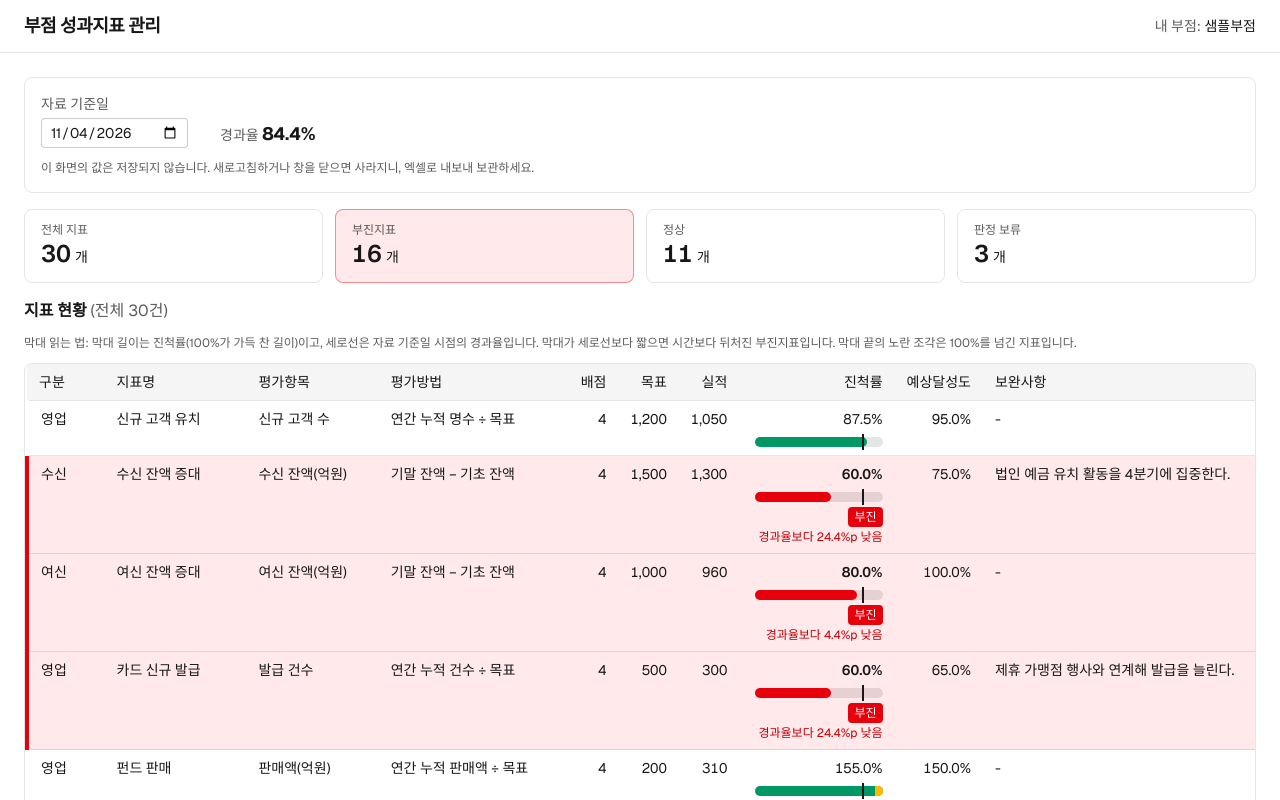
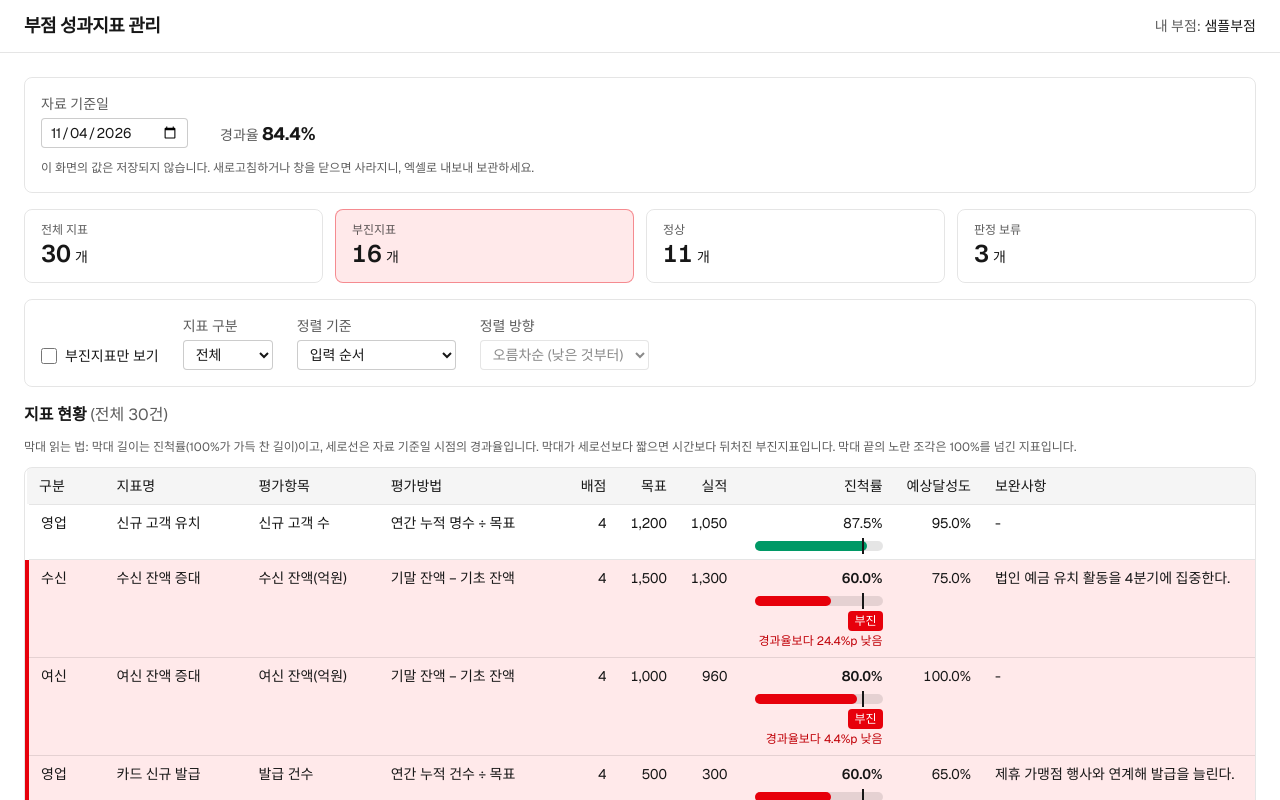
Before and after one commit to greatkmg9968-creator/my-app2, a Next.js app: page / in a window 1280 px wide. Shown: the top 800 px of the page. Built offline with nearby package versions, Linux system fonts and the light colour scheme.

Commit message:
부진지표만 보기·지표 구분별 보기 필터와 진척률·차이·지표명·배점 정렬을 현황 화면에 추가
Co-Authored-By: Claude Sonnet 5.5 <noreply@anthropic.com>

```diff
--- a/components/IndicatorDashboard.tsx
+++ b/components/IndicatorDashboard.tsx
@@ -1,16 +1,42 @@
 "use client";
 
-// Design Ref: §2.2 ②③⑤ — 기준 정보(자료 기준일·경과율·저장 안 됨 안내), 요약 카드, 지표 표를 한 화면에 모은다.
-// Plan SC: 작업 6 — 화면 상단 자료 기준일·경과율 표시, 부진지표 강조, 판정 보류 개수, 저장 안 됨 안내와 확인 창
+// Design Ref: §2.2 ②③④⑤ — 기준 정보(자료 기준일·경과율·저장 안 됨 안내), 요약 카드, 필터·정렬, 지표 표를 한 화면에 모은다.
+// Plan SC: 작업 6 — 자료 기준일·경과율 표시, 부진지표 강조, 판정 보류 개수, 저장 안 됨 안내와 확인 창
+// Plan SC: 작업 8 — 필터(부진지표만, 지표 구분별)와 정렬(진척률, 차이, 지표명, 배점)
 //
 // 자료 기준일은 화면에서 바꿀 수 있고(기본값은 오늘), 바꾸면 경과율과 부진 판정이 바로 다시 계산된다.
+// 필터·정렬은 보이는 목록만 바꾼다. 요약 카드의 개수는 항상 전체 지표 기준이다.
 
 import { useMemo, useState, useSyncExternalStore } from "react";
-import IndicatorTable, { type IndicatorRow } from "@/components/IndicatorTable";
+import IndicatorTable from "@/components/IndicatorTable";
 import { useBeforeUnloadWarning } from "@/components/useBeforeUnloadWarning";
 import { calcElapsedRate, evaluateIndicator, toDateString } from "@/lib/calc";
+import {
+  filterRows,
+  hasActiveFilters,
+  NO_FILTERS,
+  sortRows,
+  uniqueCategories,
+  type IndicatorRow,
+  type RowFilters,
+  type SortDirection,
+  type SortKey,
+} from "@/lib/filterSort";
 import { EMPTY_MARK, formatPercent } from "@/lib/format";
 import type { Indicator } from "@/types/indicator";
+
+/** 정렬 기준 선택지 */
+const SORT_OPTIONS: { value: SortKey; label: string }[] = [
+  { value: "default", label: "입력 순서" },
+  { value: "progress", label: "진척률" },
+  { value: "gap", label: "경과율과의 차이(%p)" },
+  { value: "name", label: "지표명" },
+  { value: "weight", label: "배점" },
+];
+
+/** 도구 줄의 선택 상자·입력 상자 공통 모양 */
+const CONTROL_CLASS =
+  "rounded border border-black/20 bg-background px-2 py-1 text-sm dark:border-white/25";
 
 interface IndicatorDashboardProps {
   indicators: Indicator[];
@@ -77,6 +103,17 @@ export default function IndicatorDashboard({ indicators }: IndicatorDashboardPro
     }));
   }, [indicators, referenceDate, elapsedRate]);
 
+  // 필터·정렬 조건. 보이는 목록만 바꾸고 지표 데이터는 바꾸지 않는다.
+  const [filters, setFilters] = useState<RowFilters>(NO_FILTERS);
+  const [sortKey, setSortKey] = useState<SortKey>("default");
+  const [sortDirection, setSortDirection] = useState<SortDirection>("asc");
+
+  const categories = useMemo(() => uniqueCategories(rows ?? []), [rows]);
+  const visibleRows = useMemo(
+    () => (rows === null ? null : sortRows(filterRows(rows, filters), sortKey, sortDirection)),
+    [rows, filters, sortKey, sortDirection],
+  );
+
   // 지표 값은 저장되지 않으므로, 지표가 있는 동안에는 새로고침·창 닫기 전에 확인 창을 띄운다.
   useBeforeUnloadWarning(indicators.length > 0);
 
@@ -113,7 +150,7 @@ export default function IndicatorDashboard({ indicators }: IndicatorDashboardPro
         </p>
       </section>
 
-      {rows === null ? (
+      {rows === null || visibleRows === null ? (
         <p
           role="status"
           className="rounded-lg border border-dashed border-black/20 p-8 text-center text-sm dark:border-white/25"
@@ -130,10 +167,90 @@ export default function IndicatorDashboard({ indicators }: IndicatorDashboardPro
             <SummaryCard label="판정 보류" count={pendingCount} />
           </section>
 
+          {/* ④ 필터·정렬 */}
+          <section
+            aria-label="필터와 정렬"
+            className="mb-4 flex flex-wrap items-end gap-x-6 gap-y-3 rounded-lg border border-black/10 p-4 dark:border-white/15"
+          >
+            <label className="flex items-center gap-2 pb-1 text-sm">
+              <input
+                type="checkbox"
+                checked={filters.delayedOnly}
+                onChange={(event) =>
+                  setFilters((current) => ({ ...current, delayedOnly: event.target.checked }))
+                }
+                className="h-4 w-4"
+              />
+              부진지표만 보기
+            </label>
+
+            <label className="flex flex-col gap-1 text-sm">
+              <span className="text-foreground/70">지표 구분</span>
+              <select
+                value={filters.category}
+                onChange={(event) =>
+                  setFilters((current) => ({ ...current, category: event.target.value }))
+                }
+                className={CONTROL_CLASS}
+              >
+                <option value="">전체</option>
+                {categories.map((category) => (
+                  <option key={category} value={category}>
+                    {category}
+                  </option>
+                ))}
+              </select>
+            </label>
+
+            <label className="flex flex-col gap-1 text-sm">
+              <span className="text-foreground/70">정렬 기준</span>
+              <select
+                value={sortKey}
+                onChange={(event) => setSortKey(event.target.value as SortKey)}
+                className={CONTROL_CLASS}
+              >
+                {SORT_OPTIONS.map((option) => (
+                  <option key={option.value} value={option.value}>
+                    {option.label}
+                  </option>
+                ))}
+              </select>
+            </label>
+
+            <label className="flex flex-col gap-1 text-sm">
+              <span className="text-foreground/70">정렬 방향</span>
+              <select
+                value={sortDirection}
+                onChange={(event) => setSortDirection(event.target.value as SortDirection)}
+                disabled={sortKey === "default"}
+                className={`${CONTROL_CLASS} disabled:opacity-50`}
+              >
+                <option value="asc">오름차순 (낮은 것부터)</option>
+                <option value="desc">내림차순 (높은 것부터)</option>
+              </select>
+            </label>
+
+            {(hasActiveFilters(filters) || sortKey !== "default") && (
+              <button
+                type="button"
+                onClick={() => {
+                  setFilters(NO_FILTERS);
+                  setSortKey("default");
+                  setSortDirection("asc");
+                }}
+                className="rounded border border-black/20 px-3 py-1 text-sm hover:bg-black/5 dark:border-white/25 dark:hover:bg-white/10"
+              >
+                조건 초기화
+              </button>
+            )}
+          </section>
+
           <h2 className="mb-3 text-base font-semibold">
             지표 현황{" "}
             <span className="font-normal text-foreground/70">
-              (전체 {rows.length}건)
+              {visibleRows.length === rows.length
+                ? `(전체 ${rows.length}건)`
+                : `(전체 ${rows.length}건 중 ${visibleRows.length}건 표시)`}
             </span>
           </h2>
           {/* 막대 읽는 법 */}
@@ -141,7 +258,16 @@ export default function IndicatorDashboard({ indicators }: IndicatorDashboardPro
             막대 읽는 법: 막대 길이는 진척률(100%가 가득 찬 길이)이고, 세로선은 자료 기준일 시점의 경과율입니다.
             막대가 세로선보다 짧으면 시간보다 뒤처진 부진지표입니다. 막대 끝의 노란 조각은 100%를 넘긴 지표입니다.
           </p>
-          <IndicatorTable rows={rows} />
+          {visibleRows.length === 0 ? (
+            <p
+              role="status"
+              className="rounded-lg border border-dashed border-black/20 p-8 text-center text-sm dark:border-white/25"
+            >
+              조건에 맞는 지표가 없습니다. 위의 필터를 바꾸거나 &quot;조건 초기화&quot;를 눌러 주세요.
+            </p>
+          ) : (
+            <IndicatorTable rows={visibleRows} />
+          )}
         </>
       )}
     </>
--- /dev/null
+++ b/lib/filterSort.ts
@@ -0,0 +1,90 @@
+// Design Ref: §2.2 ④ 도구 줄 — 필터(부진지표만, 지표 구분별)와 정렬(진척률, 차이(%p), 지표명, 배점)
+// Plan SC: 작업 8 — 필터·정렬. 보이는 목록만 바뀔 뿐 원래 지표 데이터는 바뀌지 않는다.
+
+import type { IndicatorEvaluation } from "@/lib/calc";
+import type { Indicator } from "@/types/indicator";
+
+/** 표 한 줄: 지표와, 자료 기준일로 평가한 결과 */
+export interface IndicatorRow {
+  indicator: Indicator;
+  evaluation: IndicatorEvaluation;
+}
+
+/** 정렬 기준. "default"는 지표를 등록한 순서 그대로 둔다. */
+export type SortKey = "default" | "progress" | "gap" | "name" | "weight";
+
+/** 정렬 방향 */
+export type SortDirection = "asc" | "desc";
+
+/** 필터 조건 */
+export interface RowFilters {
+  /** true면 부진지표만 보여준다. */
+  delayedOnly: boolean;
+  /** 보여줄 지표 구분. 빈 문자열이면 모든 구분을 보여준다. */
+  category: string;
+}
+
+/** 필터를 하나도 켜지 않은 상태 */
+export const NO_FILTERS: RowFilters = { delayedOnly: false, category: "" };
+
+/** 필터가 하나라도 켜져 있으면 true */
+export function hasActiveFilters(filters: RowFilters): boolean {
+  return filters.delayedOnly || filters.category !== "";
+}
+
+/** 조건에 맞는 줄만 남긴다. 원래 순서는 유지한다. */
+export function filterRows(rows: IndicatorRow[], filters: RowFilters): IndicatorRow[] {
+  return rows.filter(({ indicator, evaluation }) => {
+    if (filters.delayedOnly && evaluation.status !== "delayed") return false;
+    if (filters.category !== "" && indicator.category !== filters.category) return false;
+    return true;
+  });
+}
+
+/** 지표 구분 목록. 처음 나온 순서대로, 중복 없이 돌려준다. */
+export function uniqueCategories(rows: IndicatorRow[]): string[] {
+  return [...new Set(rows.map((row) => row.indicator.category))];
+}
+
+/** 정렬에 쓸 값. 진척률·차이를 알 수 없는(판정 보류) 줄은 null */
+function sortValue(row: IndicatorRow, key: Exclude<SortKey, "default">): number | string | null {
+  switch (key) {
+    case "progress":
+      return row.evaluation.progress;
+    case "gap":
+      return row.evaluation.gap;
+    case "name":
+      return row.indicator.name;
+    case "weight":
+      return row.indicator.weight;
+  }
+}
+
+/**
+ * 정렬한 새 목록을 돌려준다. (원래 목록은 바꾸지 않는다)
+ * - 값이 같으면 원래 순서를 유지한다.
+ * - 값을 알 수 없는 줄(판정 보류)은 방향과 관계없이 항상 맨 뒤에 둔다.
+ * - 지표명은 한글 가나다 순이다.
+ */
+export function sortRows(
+  rows: IndicatorRow[],
+  key: SortKey,
+  direction: SortDirection,
+): IndicatorRow[] {
+  if (key === "default") return [...rows];
+
+  const sign = direction === "asc" ? 1 : -1;
+  return [...rows].sort((a, b) => {
+    const valueA = sortValue(a, key);
+    const valueB = sortValue(b, key);
+
+    if (valueA === null && valueB === null) return 0;
+    if (valueA === null) return 1;
+    if (valueB === null) return -1;
+
+    if (typeof valueA === "string" && typeof valueB === "string") {
+      return sign * valueA.localeCompare(valueB, "ko");
+    }
+    return sign * (Number(valueA) - Number(valueB));
+  });
+}
```
Also changed, not shown: components/IndicatorTable.tsx (+4 -9 lines), 1 other file (tests, documents, lock files or other folders).
